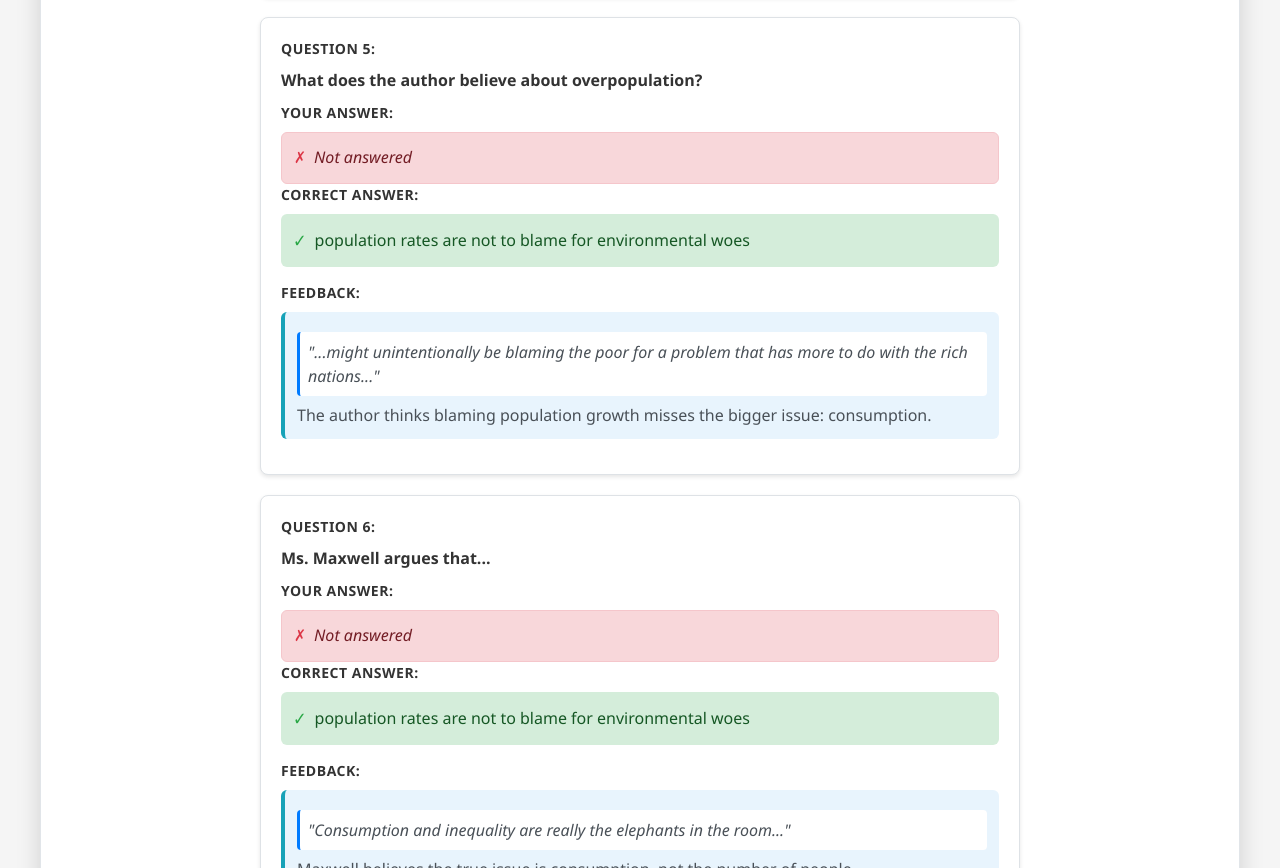
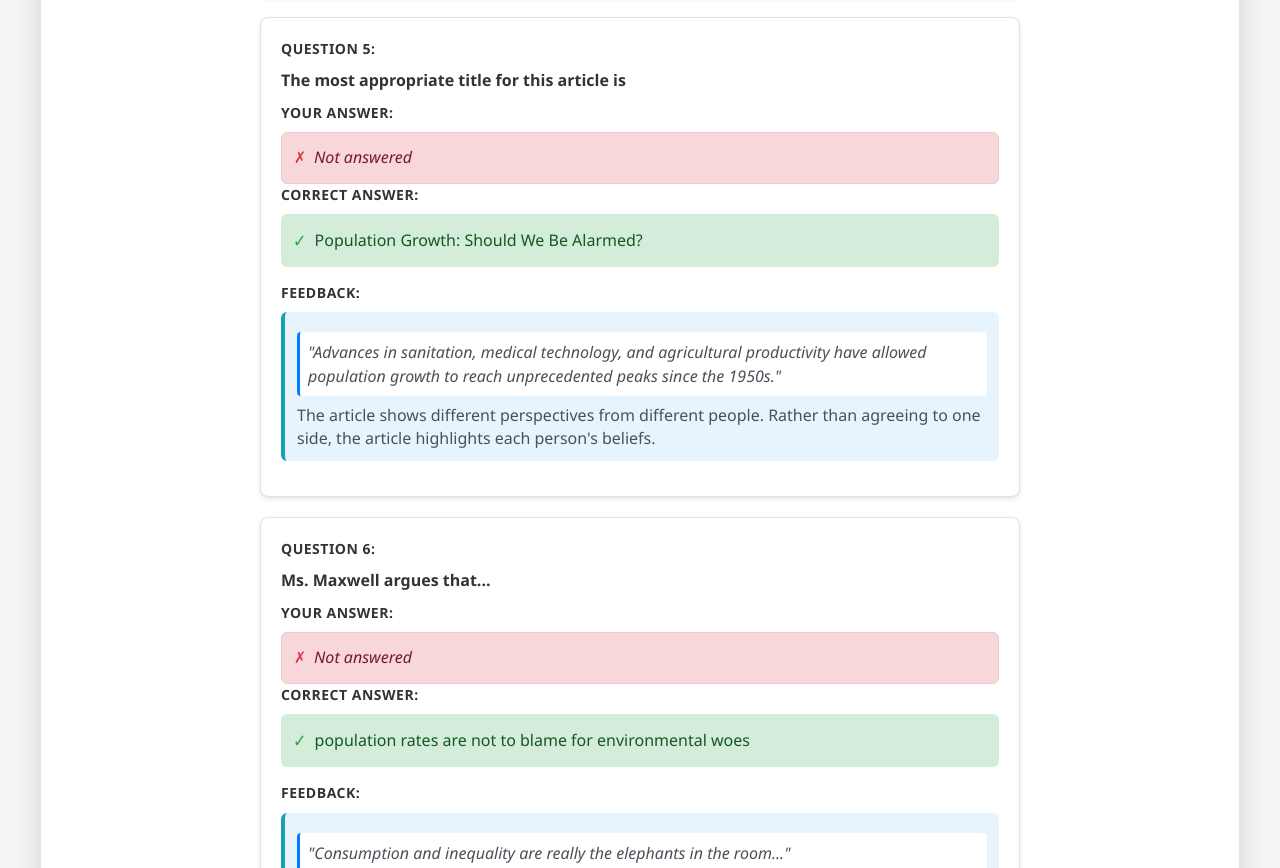
Before and after one commit to tnestudy/security-tracking-reading3-4-93x7G, a plain HTML site: page 04_Answer_Key.html in a window 1280 px wide. Shown: the part 7409-8277 px from the top of the page. Drawn offline with Linux system fonts and the light colour scheme.

Commit message:
Update 04_Answer_Key.html

```diff
--- a/04_Answer_Key.html
+++ b/04_Answer_Key.html
@@ -1051,7 +1051,7 @@
                     </div>
                     <div class="question-detail">
                         <div class="question-label">Question 5:</div>
-                        <div class="question-text">What does the author believe about overpopulation?</div>
+                        <div class="question-text">The most appropriate title for this article is</div>
 
                         <div class="question-label">Your Answer:</div>
                         <div class="user-answer" id="user-q5-p4">Not answered</div>
@@ -1059,13 +1059,13 @@
                         <div class="question-label">Correct Answer:</div>
                         <div class="correct-answer">
                             <span class="checkmark">✓</span>
-                            population rates are not to blame for environmental woes
+                            Population Growth: Should We Be Alarmed?
                         </div>
 
                         <div class="question-label">Feedback:</div>
                         <div class="feedback-text">
-                            <div class="feedback-quote">"...might unintentionally be blaming the poor for a problem that has more to do with the rich nations..."</div>
-                            <div class="feedback-explanation">The author thinks blaming population growth misses the bigger issue: consumption.</div>
+                            <div class="feedback-quote">"Advances in sanitation, medical technology, and agricultural productivity have allowed population growth to reach unprecedented peaks since the 1950s."</div>
+                            <div class="feedback-explanation">The article shows different perspectives from different people. Rather than agreeing to one side, the article highlights each person's beliefs.</div>
                         </div>
                     </div>
                     <div class="question-detail">
@@ -1232,7 +1232,7 @@
                         'q2-p4': 'government restrictions on household size',
                         'q3-p4': 'changing values will offset population growth',
                         'q4-p4': 'the way goods are consumed worldwide is imbalanced',
-                        'q5-p4': 'population rates are not to blame for environmental woes',
+                        'q5-p4': 'Population Growth: Should We Be Alarmed?',
                         'q6-p4': 'population rates are not to blame for environmental woes',
                         'q7-p4': 'continue its downward trend',
                         'q8-p4': 'might not be very accurate',
```
